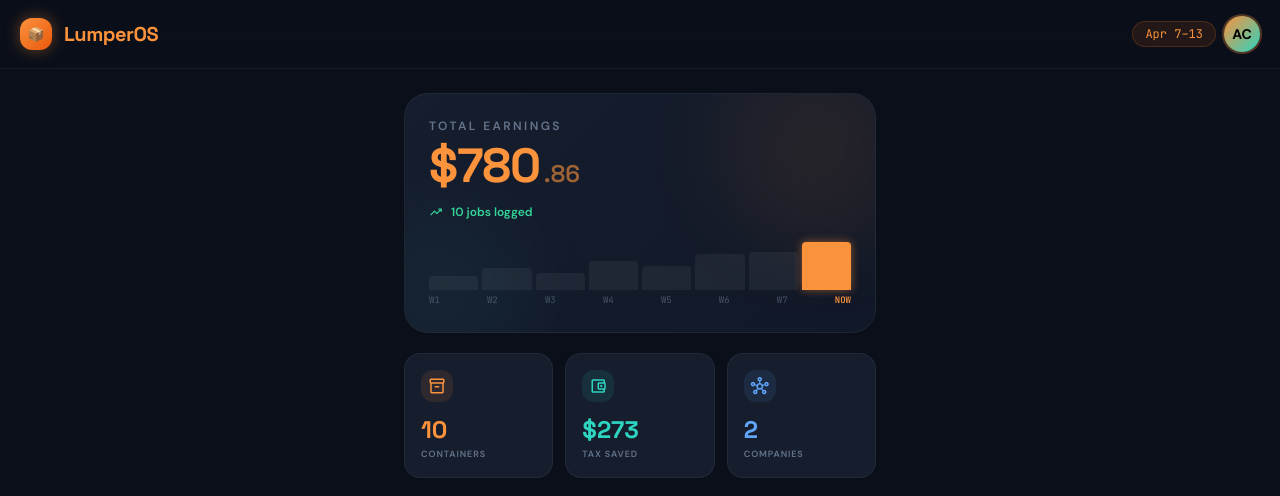
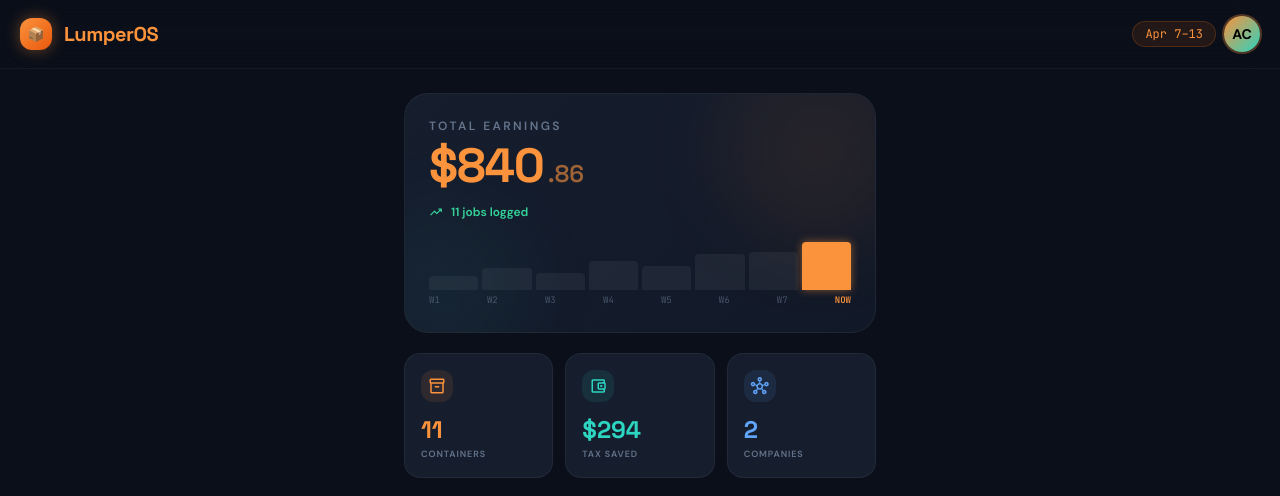
Before and after one commit to AlvinCuffy/LumperOS, a React (Vite) app in the folder lumper-os/: page / in a window 1280 px wide. Shown: the top 496 px of the page. Built offline with nearby package versions, Linux system fonts and the light colour scheme.

Commit message:
Log REPILE-26PAL — Apr 23, $60 (unconfirmed), 1820 pcs repile job
https://claude.ai/code/session_012ZqiNdCw1mnuHewrqCbXyL

```diff
--- a/lumper-os/App.jsx
+++ b/lumper-os/App.jsx
@@ -19,10 +19,11 @@ const SEED_JOBS = [
   { id: 7,  date: '2026-04-15', company: 'TAS Refrigerated Distribution', containerId: 'MNBU9111781', pieces: 1160, basePay: 55.00,  multiplier: '',    address: '18 Abacus Road, Brampton', additives: ['Interlock'],                              status: 'pending' },
   { id: 8,  date: '2026-04-16', company: 'TAS Refrigerated Distribution', containerId: 'MNBU3640031', pieces: 1160, basePay: 55.00,  multiplier: '',    address: '18 Abacus Road, Brampton', additives: ['Interlock'],                              status: 'pending' },
   { id: 9,  date: '2026-04-16', company: 'TAS Refrigerated Distribution', containerId: 'MNBU4676105', pieces: 1160, basePay: 55.00,  multiplier: '',    address: '18 Abacus Road, Brampton', additives: ['Interlock'],                              status: 'pending' },
-  { id: 10, date: '2026-04-20', company: 'TAS Refrigerated Distribution', containerId: 'SEGU9688486', pieces: 1800, basePay: 60.00,  multiplier: '',    address: '18 Abacus Road, Brampton', additives: ['Interlock','Labels Out'],                 status: 'pending' },
+  { id: 10, date: '2026-04-20', company: 'TAS Refrigerated Distribution', containerId: 'SEGU9688486',   pieces: 1800, basePay: 60.00,  multiplier: '',    address: '18 Abacus Road, Brampton', additives: ['Interlock','Labels Out'],                 status: 'pending' },
+  { id: 11, date: '2026-04-23', company: 'TAS Refrigerated Distribution', containerId: 'REPILE-26PAL', pieces: 1820, basePay: 60.00,  multiplier: '',    address: '18 Abacus Road, Brampton', additives: [],                                         status: 'pending' },
 ];
 
-const SEED_VERSION = 3;
+const SEED_VERSION = 4;
 
 function loadJobs() {
   try {
```
